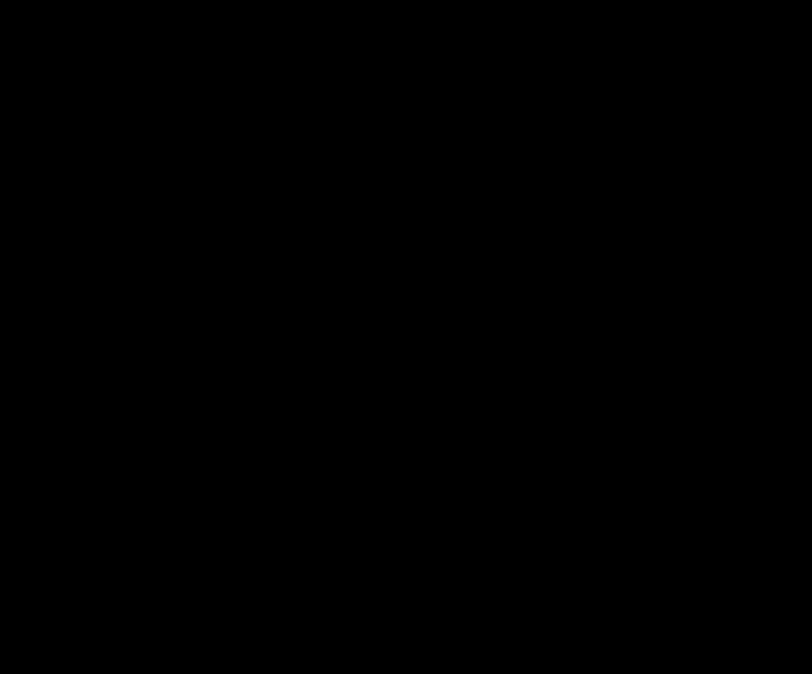
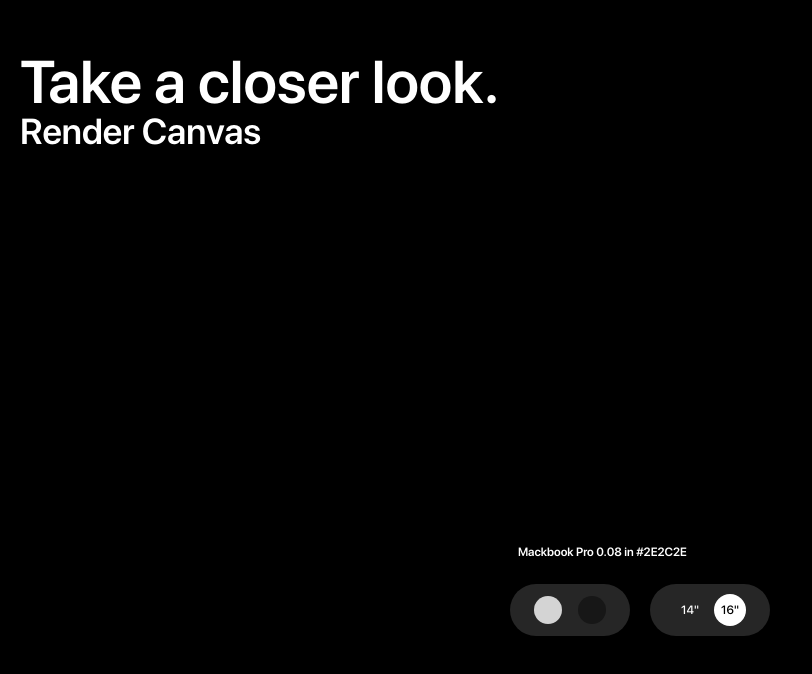
Before and after one commit to HariomSinghKumarOmGit/Macbook-GSAP-App-reactN3js, a React (Vite) app in the folder macbook-app/: page / in a window 1280 px wide. Shown: the part 828-1502 px from the top of the page, without its empty margins (0-812 px from the left). Before the commit the page ends 800 px from the top, so only its background shows below. Built offline with nearby package versions, Linux system fonts and the light colour scheme.

Commit message:
clsx active button working

```diff
--- a/macbook-app/src/App.jsx
+++ b/macbook-app/src/App.jsx
@@ -1,12 +1,14 @@
 import React from 'react';
 import NavBar from "./components/NavBar.jsx";
 import Hero from "./components/Hero.jsx";
+import ProductViewer from "./components/ProductViewer.jsx";
 
 const App = () => {
   return (
     <main>
       <NavBar />
         <Hero/>
+        <ProductViewer/>
     </main>
   );
 };
--- /dev/null
+++ b/macbook-app/src/components/ProductViewer.jsx
@@ -0,0 +1,58 @@
+import React from 'react';
+import useMacbookStore from "../store/index.js";
+import clsx from "clsx";
+
+const ProductViewer = () => {
+    const {color, scale, setColor, setScale } = useMacbookStore();
+
+
+
+
+  return (
+    <section id='product-viewer' >
+        <h2>Take a closer look.</h2>
+
+        <div className='controls' >
+            <p className="info" >Mackbook Pro {scale} in  {color} </p>
+            <div className='flex-center gap-5 mt-5' >
+                <div className='color-control' >
+                    <div
+                        onClick={()=> setColor('#adb5bd')}
+                        className={clsx('bg-neutral-300', color === '#adb5bd' && 'active' )}
+
+                    />
+                    <div
+                        onClick={()=> setColor('#2e2c2e')}
+                        className={clsx('bg-neutral-900', color === '#2e2c2e' && 'active' )}
+
+                    />
+                </div>
+                <div className='size-control' >
+                    <div
+                        onClick={()=> setScale(0.06)}
+                        className={clsx(scale === 0.06 ? 'bg-white text-black' : 'bg-transparent text-white ' )}
+
+                    >
+                        <p>14"</p>
+                    </div>
+                    <div
+                        onClick={()=> setScale(0.08)}
+                        className={clsx(scale === 0.08 ? 'bg-white text-black' : 'bg-transparent text-white ' )}
+
+                    >
+                        <p>16"</p>
+                    </div>
+                </div>
+
+            </div>
+        </div>
+
+        <p className='text-white text-4xl' >
+            Render Canvas
+        </p>
+
+    </section>
+  );
+};
+
+export default ProductViewer;
--- /dev/null
+++ b/macbook-app/src/store/index.js
@@ -0,0 +1,14 @@
+import { create } from 'zustand';
+
+const useMacbookStore = create((set) =>({
+    color: '#2E2C2E',
+    setColor: (color) => set({ color }),
+
+    scale: 0.08,
+    setScale:(scale) => set({scale}),
+
+    reset: () => set({ color:'#2e2c2e', scale: 0.08 }),
+
+}))
+
+export default useMacbookStore;
--- a/package.json
+++ b/package.json
@@ -1,6 +1,8 @@
 {
   "dependencies": {
     "@tailwindcss/vite": "^4.1.18",
-    "tailwindcss": "^4.1.18"
+    "clsx": "^2.1.1",
+    "tailwindcss": "^4.1.18",
+    "zustand": "^5.0.10"
   }
 }
```
Also changed, not shown: macbook-app/package.json (+6 -1 lines), 2 other files (tests, documents, lock files or other folders).
